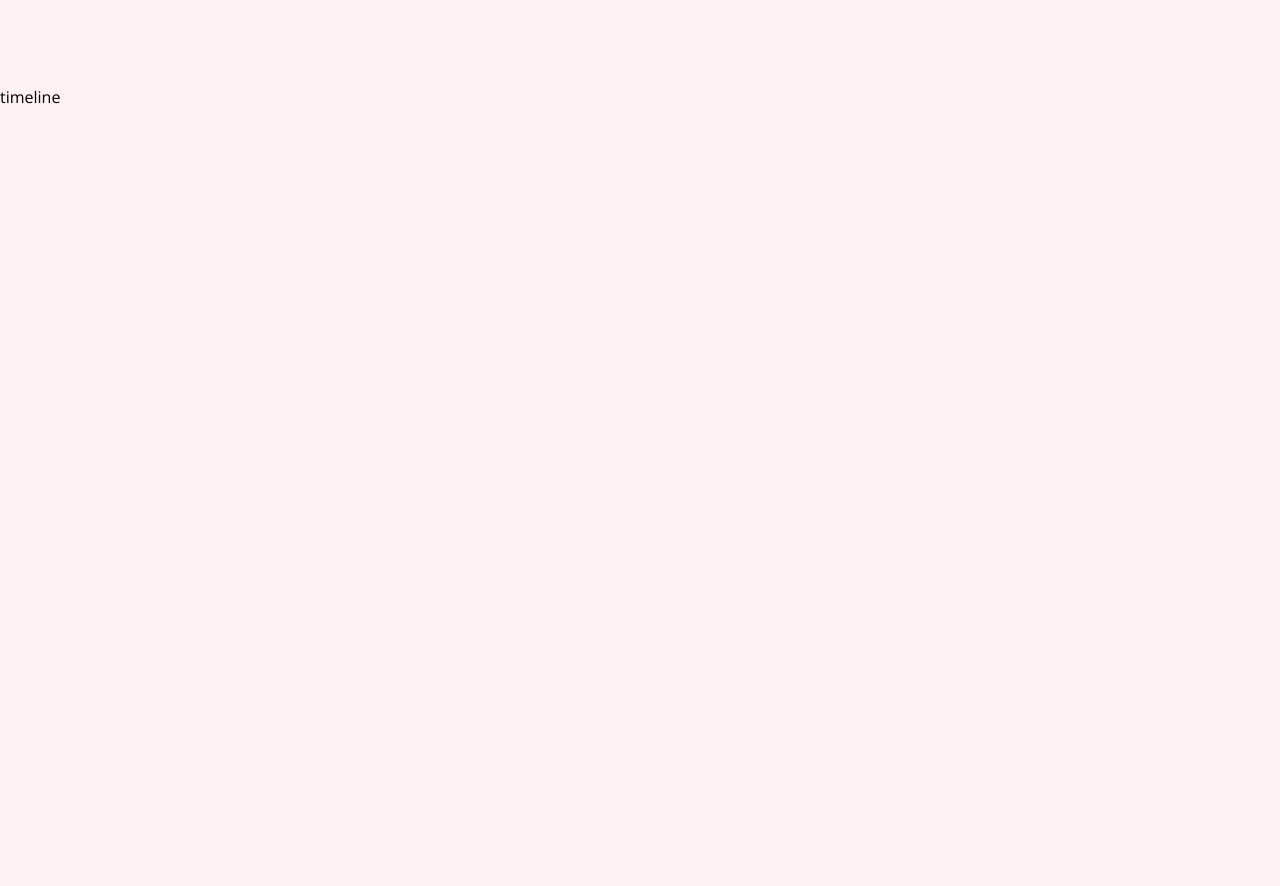
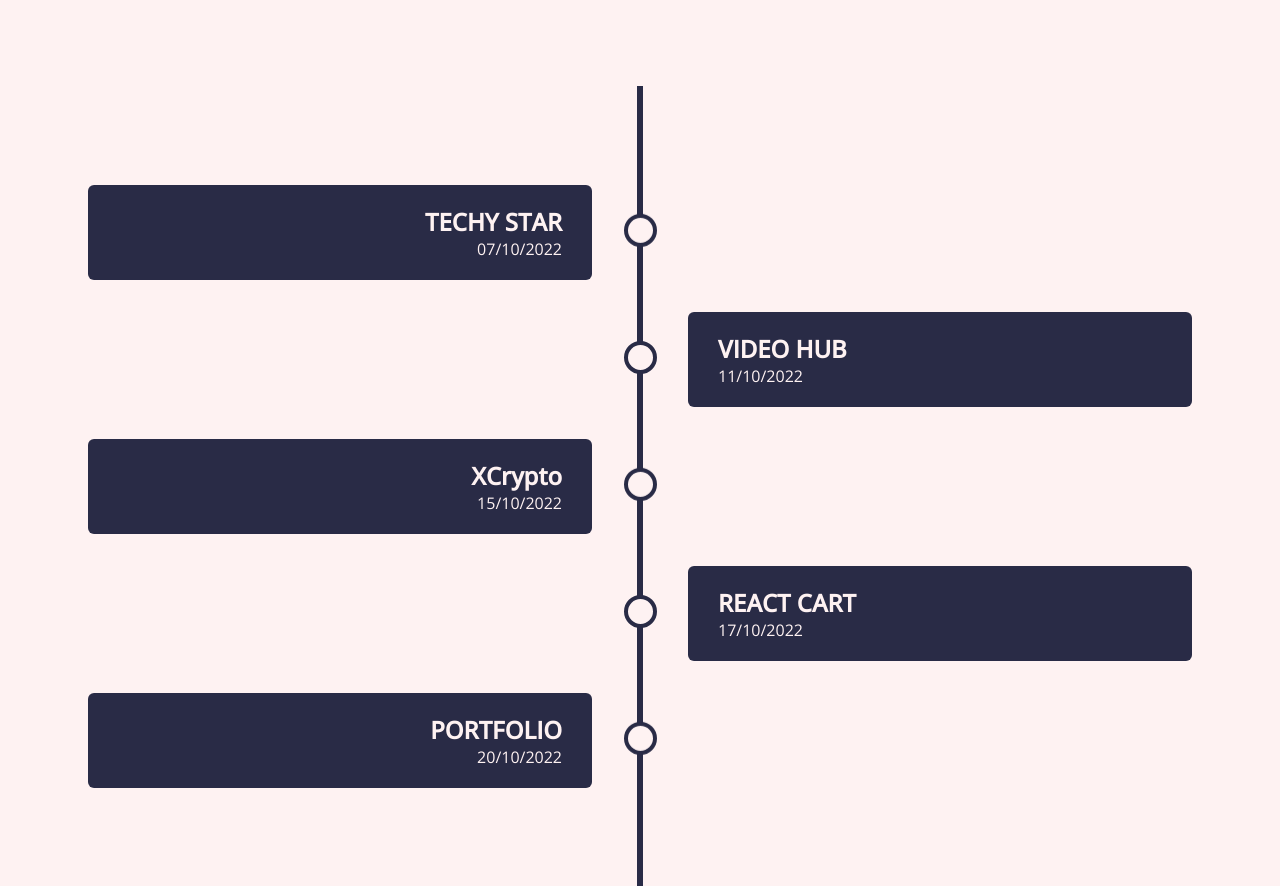
Before and after one commit to vinayakbanga/PortfolioReact, a React (Create React App) app: page / in a window 1280 px wide. Shown: the part 1534-2420 px from the top of the page. Before the commit the page ends 1642 px from the top, so only its background shows below. Built offline with nearby package versions, Linux system fonts and the light colour scheme.

Commit message:
Timeline complete

```diff
--- a/src/components/timeline.jsx
+++ b/src/components/timeline.jsx
@@ -1,9 +1,33 @@
 import React from 'react'
+import data from "../assests/data.json"
 
 const timeline = () => {
   return (
-    <div id='timeline'>timeline</div>
+    <div id='timeline'>
+        <div className="timelineBox">
+            {
+                data.projects.map((item,index)=>(
+                    <TimelineItem heading={item.title} text={item.date} index={index} key ={item.title}/>
+                ))
+            }
+
+
+        </div>
+    </div>
   )
 }
 
+
+const TimelineItem =({heading,text,index})=>(
+    <div className={`timelineItem
+    ${index%2===0 ? "leftTimeline":"rightTimeline"}`
+    }>
+
+        <div>
+        <h2>{heading}</h2>
+        <p>{text}</p>
+        </div>
+
+    </div>
+)
 export default timeline
--- a/src/style/animations.scss
+++ b/src/style/animations.scss
@@ -5,3 +5,10 @@
         transform: translate(-50%,-10px);
     }
 }
+
+
+@keyframes upanddown{
+    to{
+        transform: translateY(-5px);
+    }
+}
--- a/src/style/timeline.scss
+++ b/src/style/timeline.scss
@@ -0,0 +1,84 @@
+#timeline {
+    width: 100%;
+    height: 100vh;
+    background-color: $color1;
+
+    .timelineBox{
+        width: 100%;
+        position: relative ;
+        max-width: 1200px;
+        margin: 0 auto;
+        display: flex;
+        flex-direction: column;
+        justify-content: center;
+        height: 100%;
+
+
+        &::after{
+            content: "";
+            position: absolute;
+            width:6px;
+            background-color: $color5;
+            top: 0;
+            bottom: 0;
+            left: 50%;
+            margin-left: -3px;
+        }
+    }
+    .timelineItem{
+        padding: 1rem 3rem;
+        position: relative;
+        background-color: inherit;
+        width: 50%;
+        &:nth-child(odd){
+            text-align: right;
+
+            &::after{
+                // border: solid black;
+                animation: upanddown 0.3s infinite ease-in alternate;
+            }
+        }
+        &:nth-child(even){
+            text-align: left;
+
+            &::after{
+                animation: upanddown 0.5s infinite ease-in alternate;
+            }
+        }
+
+
+
+        &::after{
+            content:"";
+            position: absolute;
+            width: 25px;
+            height: 25px;
+            right: -17px;
+            background-color: $color1;
+            border: 4px solid $color5;
+            top: 45px;
+            border-radius: 50%;
+            z-index: 1;
+
+
+        }
+        >div{
+            padding: 20px 30px;
+            background-color: $color5;
+            color: $color1;
+            border-radius: 6px;
+        }
+    }
+
+    .leftTimeline{
+        left: 0%;
+    }
+    .rightTimeline{
+        left: 50%;
+        &::after{
+            left: -16px;
+        }
+
+
+    }
+}
--- a/src/style/work.scss
+++ b/src/style/work.scss
@@ -2,7 +2,7 @@
 #work{
     width: 100%;
     height: 100vh;
-    padding: 8rem $p;
+    padding: 8rem $p 0 $p;
 
     > h1{
         font: 700 2.5rem $text2;
```
